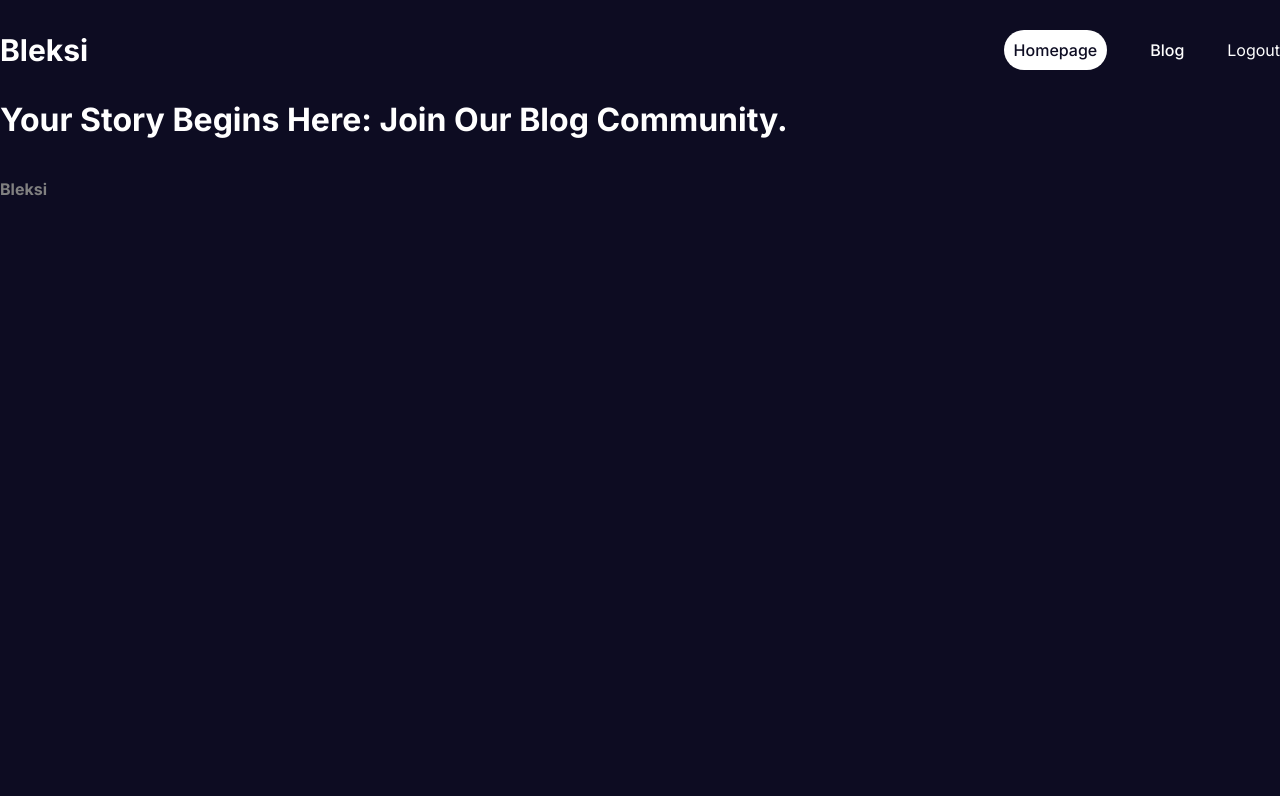
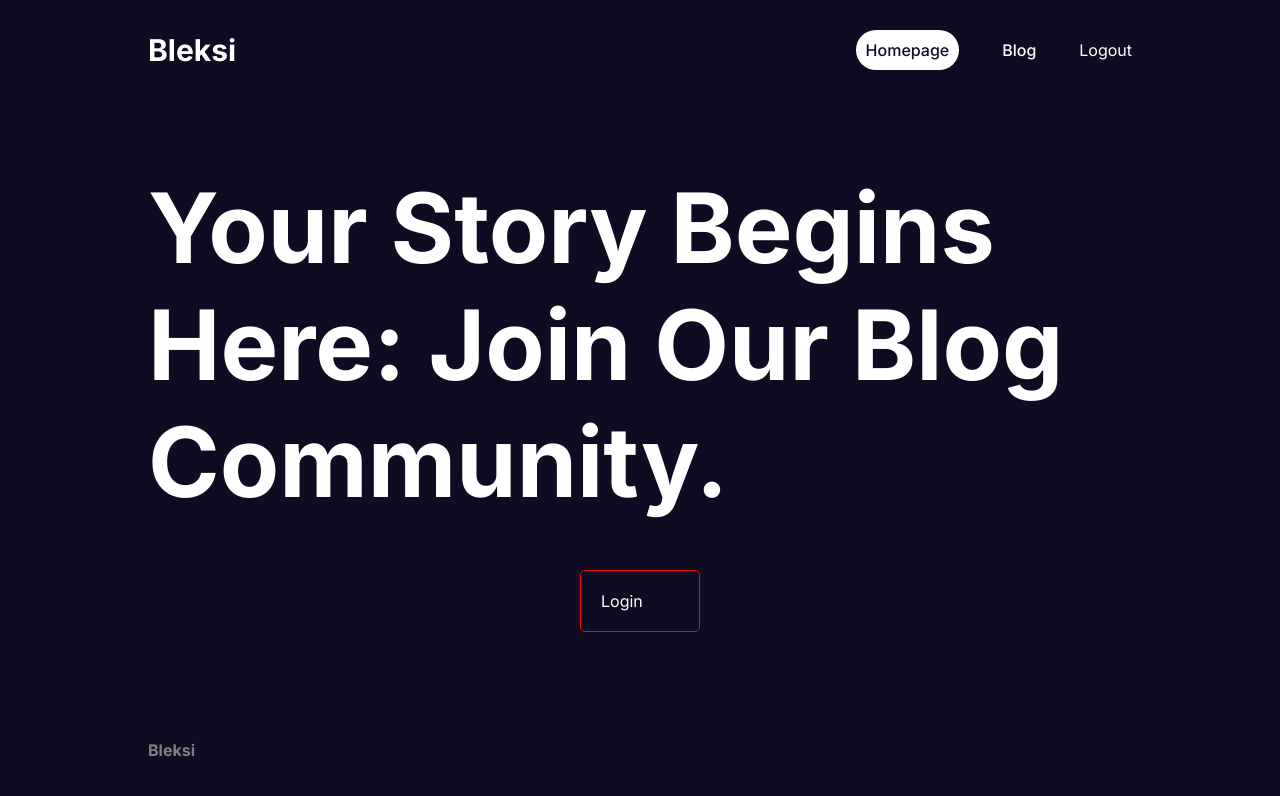
Before and after one commit to NNaumenko83/bleksi-test, a Next.js app: page / in a window 1280 px wide. Shown: the top 796 px of the page. Built offline with nearby package versions, Linux system fonts and the light colour scheme.

Commit message:
UPD: home page

```diff
--- a/src/app/blog/page.jsx
+++ b/src/app/blog/page.jsx
@@ -1,7 +1,7 @@
 import React from 'react';
 import styles from './blog.module.css';
-import PostCard from '@/components/postCard/PostCard';
 import { getPosts } from '@/lib/data';
+import PostCard from '@/ui/postCard/PostCard';
 
 async function BlogPage() {
     const posts = await getPosts();
--- a/src/app/home.module.css
+++ b/src/app/home.module.css
@@ -0,0 +1,51 @@
+.container {
+    display: flex;
+    gap: 100px;
+}
+
+.textContainer {
+    flex: 1;
+    display: flex;
+    flex-direction: column;
+
+    gap: 50px;
+}
+
+.title {
+    font-size: 97px;
+}
+
+.desc {
+    font-size: 20px;
+}
+
+.login {
+    padding: 20px;
+    min-width: 120px;
+    max-width: 250px;
+    margin: 0 auto;
+    cursor: pointer;
+    border: 1px solid red;
+    border-radius: 5px;
+}
+
+@media screen and (max-width: 1024px) {
+    .container {
+        flex-direction: column;
+        text-align: center;
+    }
+
+    .buttons {
+        justify-content: center;
+    }
+}
+
+@media screen and (max-width: 768px) {
+    .title {
+        font-size: 64px;
+    }
+
+    .brands {
+        width: 100%;
+    }
+}
--- a/src/app/layout.js
+++ b/src/app/layout.js
@@ -14,9 +14,11 @@ export default function RootLayout({ children }) {
     return (
         <html lang="en">
             <body className={inter.className}>
-                <Navbar />
-                {children}
-                <Footer />
+                <div className="container">
+                    <Navbar />
+                    {children}
+                    <Footer />
+                </div>
             </body>
         </html>
     );
--- a/src/app/page.js
+++ b/src/app/page.js
@@ -1,4 +1,3 @@
-import Image from 'next/image';
 import styles from './home.module.css';
 import Link from 'next/link';
 
@@ -9,9 +8,10 @@ const Home = () => {
                 <h1 className={styles.title}>
                     Your Story Begins Here: Join Our Blog Community.
                 </h1>
-                <div className={styles.buttons}>
-                    <Link href="/login" />
-                </div>
+
+                <Link className={styles.login} href="/login">
+                    Login
+                </Link>
             </div>
         </div>
     );
--- /dev/null
+++ b/src/ui/postCard/PostCard.module.css
@@ -0,0 +1,43 @@
+.container {
+    display: flex;
+    flex-direction: column;
+    gap: 20px;
+    margin-bottom: 20px;
+}
+
+.top {
+    display: flex;
+}
+
+.imgContainer {
+    width: 90%;
+    height: 400px;
+    position: relative;
+}
+
+.img {
+    object-fit: cover;
+}
+
+.date {
+    font-size: 12px;
+    transform: rotate(270deg);
+    margin: auto;
+}
+
+.title {
+    font-size: 24px;
+    margin-bottom: 20px;
+    width: 90%;
+}
+
+.desc {
+    margin-bottom: 20px;
+    font-weight: 300;
+    color: gray;
+    width: 90%;
+}
+
+.link {
+    text-decoration: underline;
+}
```
Also changed, not shown: src/ui/postCard/PostCard.jsx (added, +29 -0 lines).
